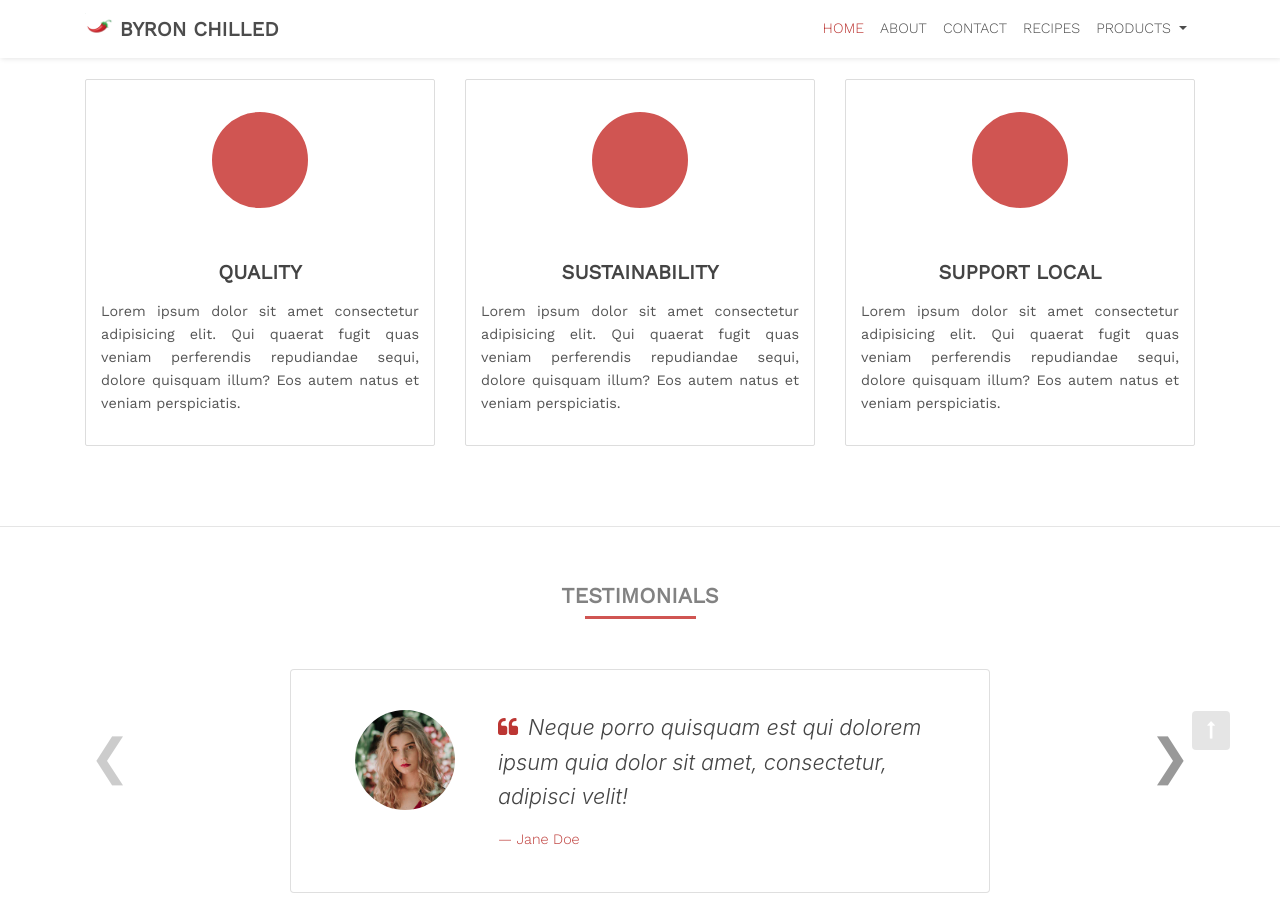
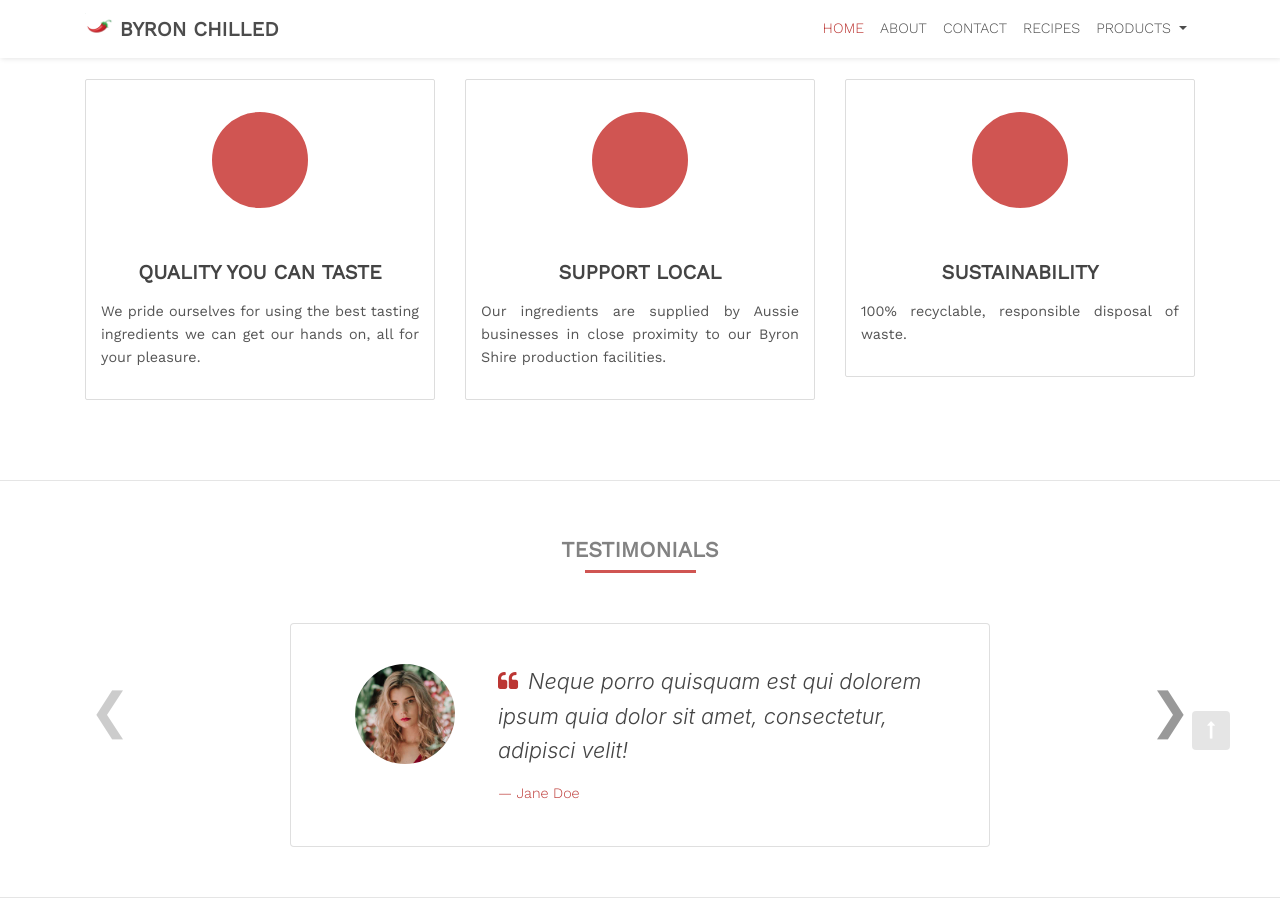
Before and after one commit to byronchilled/website, a Jekyll site: the page built from index.html, in a window 1280 px wide and 900 px high, scrolled down 1477 px. Built offline with Jekyll 4.4.1, drawn with Linux system fonts in a browser that asks for light colours; nearby versions of some CDN libraries.

```diff
--- a/_data/services.yml
+++ b/_data/services.yml
@@ -1,14 +1,14 @@
-- title:      Quality
-  description:  Lorem ipsum dolor sit amet consectetur adipisicing elit. Qui quaerat fugit quas veniam perferendis repudiandae sequi, dolore quisquam illum? Eos autem natus et veniam perspiciatis.
+- title:      Quality you can taste
+  description:  We pride ourselves for using the best tasting ingredients we can get our hands on, all for your pleasure.
   fa-icon:      fa-utensils
   link:
 
-- title:      Sustainability
-  description:  Lorem ipsum dolor sit amet consectetur adipisicing elit. Qui quaerat fugit quas veniam perferendis repudiandae sequi, dolore quisquam illum? Eos autem natus et veniam perspiciatis.
+- title:      Support Local
+  description:  Our ingredients are supplied by Aussie businesses in close proximity to our Byron Shire production facilities.
   fa-icon:      fa-globe-asia
   link:
 
-- title:      Support Local
-  description:  Lorem ipsum dolor sit amet consectetur adipisicing elit. Qui quaerat fugit quas veniam perferendis repudiandae sequi, dolore quisquam illum? Eos autem natus et veniam perspiciatis.
+- title:      Sustainability
+  description:  100% recyclable, responsible disposal of waste.
   fa-icon:      fa-map-marker-alt
   link:
```
Also changed, not shown: _pages/contact.html (+5 -5 lines).
